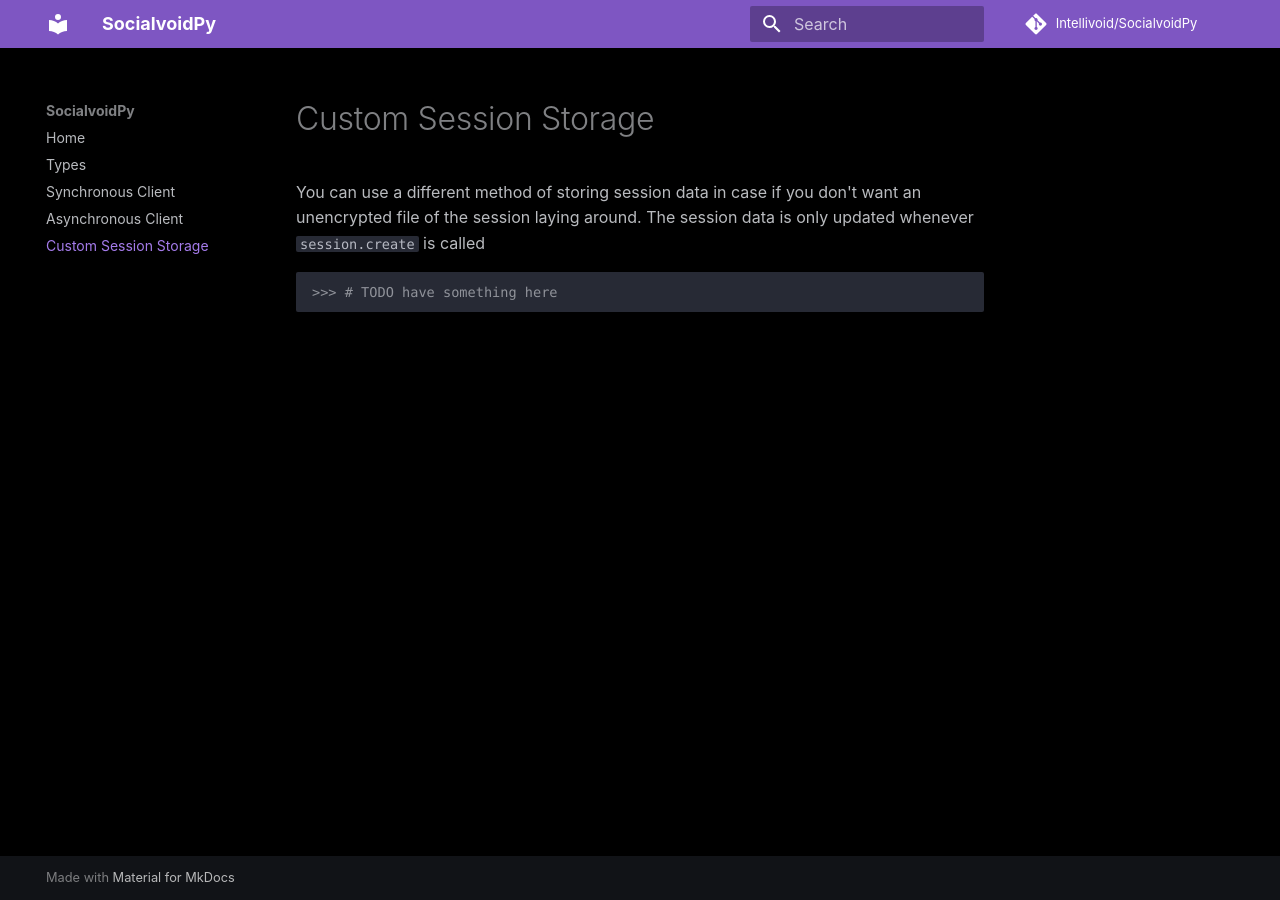
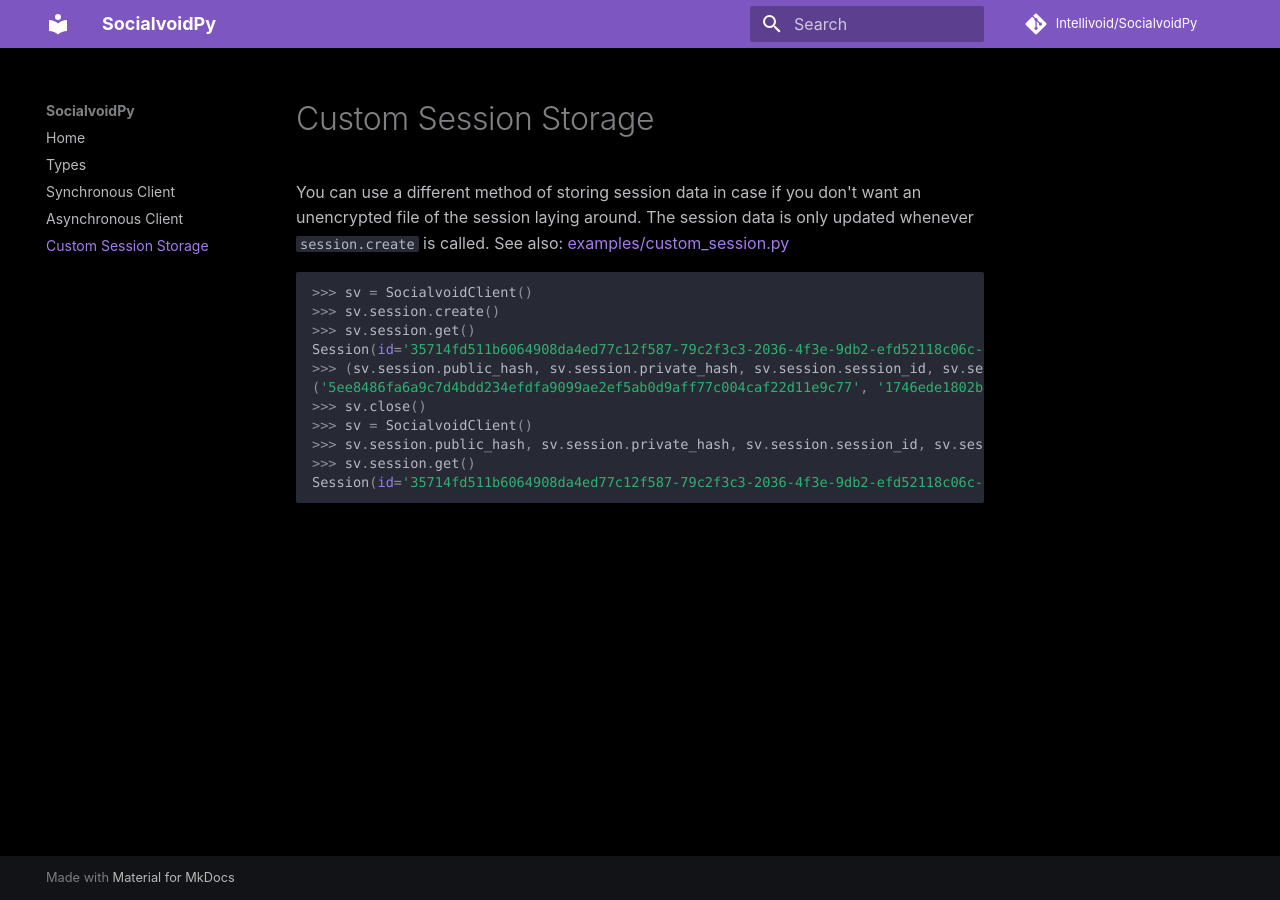
Before and after one commit to intellivoid/SocialvoidPy, an MkDocs documentation site: the page built from docs/custom_session_storage.md, in a window 1280 px wide. Built offline with MkDocs 1.6.1 and Material for MkDocs 9.7.7, drawn with Linux system fonts in a browser that asks for light colours; comment, search, counter and statistics services are not loaded.

Commit message:
Add content for Custom Session Storage

````diff
--- a/docs/custom_session_storage.md
+++ b/docs/custom_session_storage.md
@@ -1,8 +1,18 @@
 # Custom Session Storage
 
 You can use a different method of storing session data in case if you don't want an unencrypted file of the session laying around.
-The session data is only updated whenever `session.create` is called
+The session data is only updated whenever `session.create` is called. See also: [examples/custom_session.py](https://github.com/Intellivoid/SocialvoidPy/blob/master/examples/custom_session.py)
 
 ```python
->>> # TODO have something here
+>>> sv = SocialvoidClient()
+>>> sv.session.create()
+>>> sv.session.get()
+Session(id='35714fd511b6064908da4ed77c12f587-79c2f3c3-2036-4f3e-9db2-efd52118c06c-0d981a4d', flags=[], authenticated=False, created=datetime.datetime(2021, 10, 6, 20, 13, 28), expires=datetime.datetime(2021, 10, 6, 20, 23, 28))
+>>> (sv.session.public_hash, sv.session.private_hash, sv.session.session_id, sv.session.session_challenge, sv.session.session_exists)
+('5ee8486fa6a9c7d4bdd234efdfa9099ae2ef5ab0d9aff77c004caf22d11e9c77', '1746ede1802b8e92d80544fc5b942220dc621874896a853e5f0a6ae6b8df6a25', '35714fd511b6064908da4ed77c12f587-79c2f3c3-2036-4f3e-9db2-efd52118c06c-0d981a4d', 'NIDTMAKBXLEVLIQBIOZSQUAYHD2OQDEZ33MXNHKOMDZ6DDALUP3LFSGVOJMJGY6D', True)
+>>> sv.close()
+>>> sv = SocialvoidClient()
+>>> sv.session.public_hash, sv.session.private_hash, sv.session.session_id, sv.session.session_challenge, sv.session.session_exists = ('5ee8486fa6a9c7d4bdd234efdfa9099ae2ef5ab0d9aff77c004caf22d11e9c77', '1746ede1802b8e92d80544fc5b942220dc621874896a853e5f0a6ae6b8df6a25', '35714fd511b6064908da4ed77c12f587-79c2f3c3-2036-4f3e-9db2-efd52118c06c-0d981a4d', 'NIDTMAKBXLEVLIQBIOZSQUAYHD2OQDEZ33MXNHKOMDZ6DDALUP3LFSGVOJMJGY6D', True)
+>>> sv.session.get()
+Session(id='35714fd511b6064908da4ed77c12f587-79c2f3c3-2036-4f3e-9db2-efd52118c06c-0d981a4d', flags=[], authenticated=False, created=datetime.datetime(2021, 10, 6, 20, 13, 28), expires=datetime.datetime(2021, 10, 6, 20, 23, 28))
 ```
````
